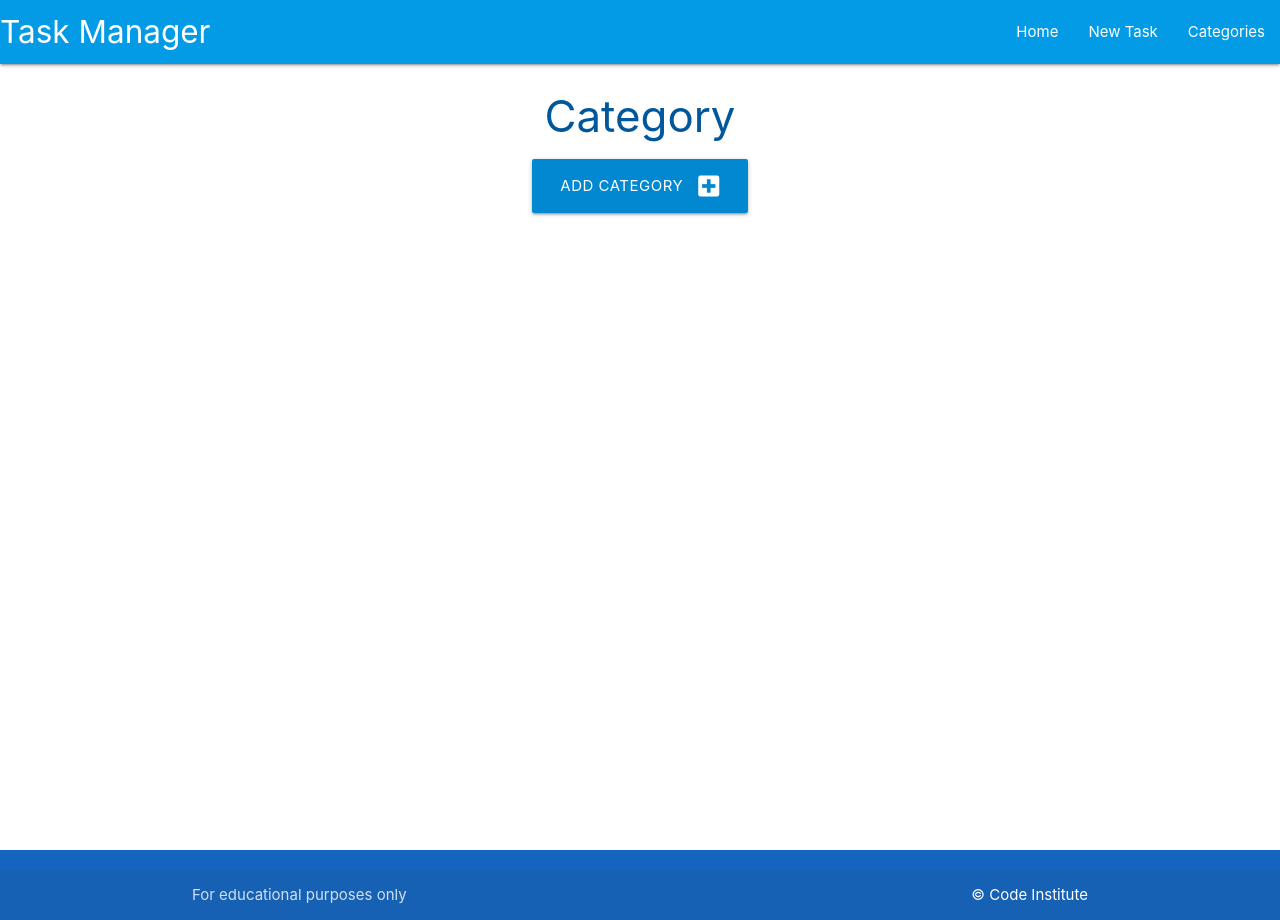
After one commit to RebeccaKen/Walkthrough-project---DMS, a Flask app: page /categories in a window 1280 px wide. The commit adds this page. Run offline with Flask 2, Linux system fonts and the light colour scheme.

Commit message:
Add catogories to navbar

```diff
--- a/taskmanager/routes.py
+++ b/taskmanager/routes.py
@@ -5,3 +5,17 @@ from taskmanager.models import Category, Task
 @app.route("/")
 def home():
     return render_template("tasks.html")
+
+@app.route("/categories")
+def categories():
+    return render_template("categories.html")
+
+
+@app.route("/add_category", methods=["GET", "POST"])
+def add_category():
+    if request.method == "POST":
+        category = Category(category_name=request.form.get("category_name"))
+        db.session.add(category)
+        db.session.commit()
+        return redirect(url_for("categories"))
+    return render_template("add_category.html")
--- /dev/null
+++ b/taskmanager/templates/add_category.html
@@ -0,0 +1,6 @@
+{% extends "base.html" %}
+{% block content %}
+
+<h3 class="light-blue-text text-darken-4 center-align">Add Category</h3>
+
+{% endblock %}
--- a/taskmanager/templates/base.html
+++ b/taskmanager/templates/base.html
@@ -22,7 +22,7 @@
       <ul class="right hide-on-med-and-down">
         <li><a href="{{ url_for('home') }}">Home</a></li>
         <li><a href="">New Task</a></li>
-        <li><a href="">Categories</a></li>
+        <li><a href="{{ url_for('categories') }}">Categories</a></li>
       </ul>
     </div>
   </nav>
@@ -32,7 +32,7 @@
   <ul class="sidenav" id="mobile-demo">
     <li><a href="{{ url_for('home') }}">Home</a></li>
     <li><a href="">New Task</a></li>
-    <li><a href="">Categories</a></li>
+    <li><a href="{{ url_for('categories') }}">Categories</a></li>
   </ul>
     </header>
 
--- /dev/null
+++ b/taskmanager/templates/categories.html
@@ -0,0 +1,14 @@
+{% extends "base.html" %}
+{% block content %}
+
+<h3 class="light-blue-text text-darken-4 center-align">Category</h3>
+
+<div class="row">
+        <div class="col s12 center-align">
+            <a href="{{ url_for('add_category') }}" class="btn-large light-blue darken-2">
+                Add Category <i class="fas fa-plus-square right"></i>
+            </a>
+        </div>
+</div>
+
+{% endblock %}
```
